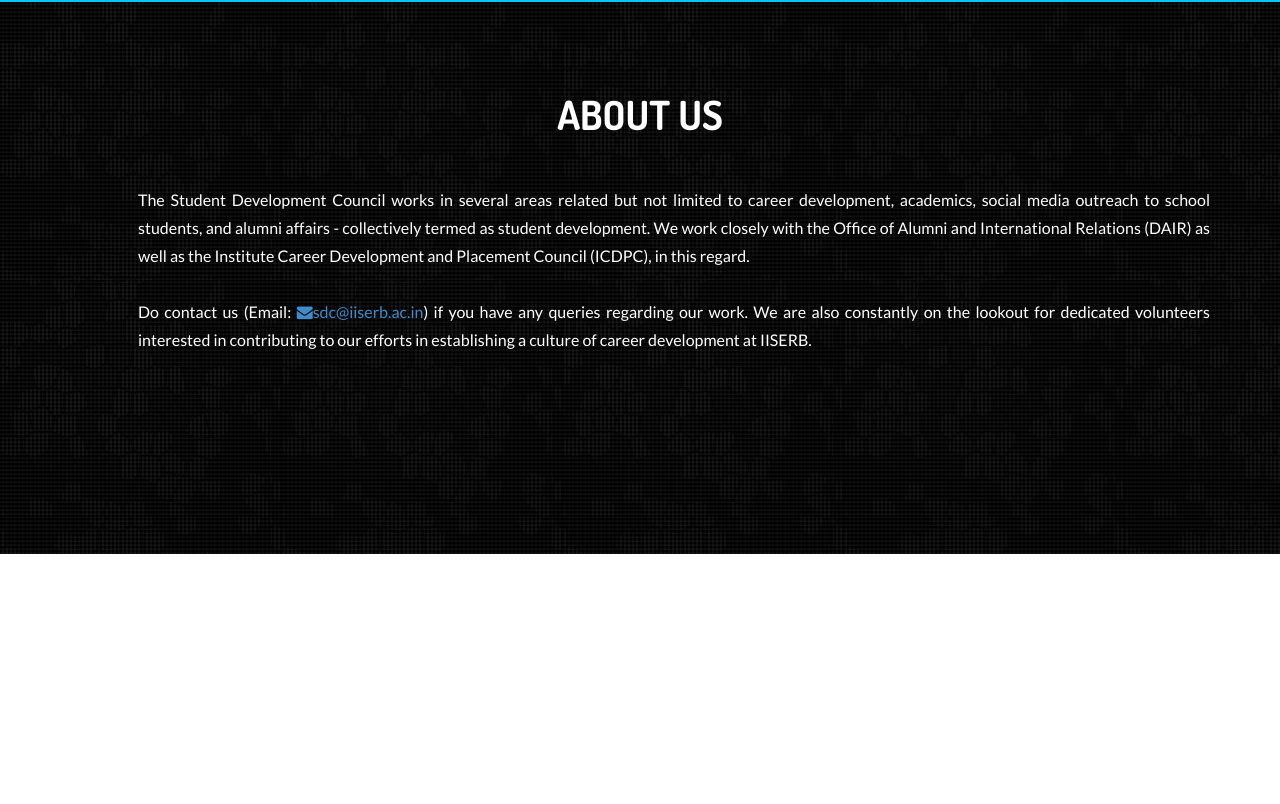
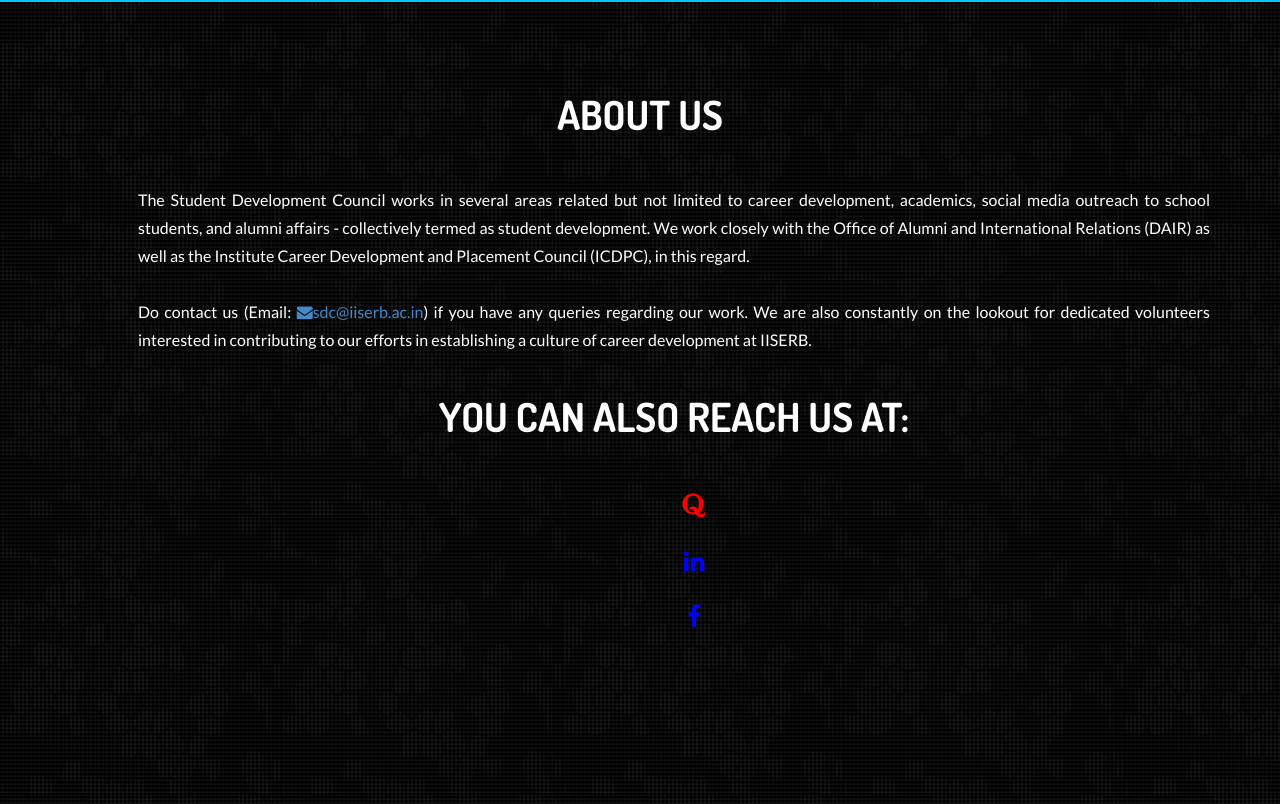
Before and after one commit to shivanBhatt/sdc_website, a plain HTML site: page index.html in a window 1280 px wide. Shown: the part 3048-3852 px from the top of the page. Before the commit the page ends 3602 px from the top, so only its background shows below. Drawn offline with Linux system fonts and the light colour scheme.

Commit message:
Update index.html

```diff
--- a/index.html
+++ b/index.html
@@ -242,7 +242,20 @@
 						<div class="contact-info-box address clearfix">
 							<p align="justify"> The Student Development Council works in several areas related but not limited to career development, academics, social media outreach to school students, and alumni affairs - collectively termed as student development. We work closely with the Office of Alumni and International Relations (DAIR) as well as the Institute Career Development and Placement Council (ICDPC), in this regard.
 								<br><br>Do contact us (Email: <a href="mailto: sdc@iiserb.ac.in"><i class="far fa-envelope"></i>sdc@iiserb.ac.in</a>) if you have any queries regarding our work. We are also constantly on the lookout for dedicated volunteers interested in contributing to our efforts in establishing a culture of career development at IISERB. </p>
+					<div class="row">
+					<div class="w3_agileits_social_media">
+							<h2 align="center">You can also reach us at:</h2>
+						<ul align="center">
+							<li><a href="https://www.quora.com/profile/SDC-IISER-Bhopal"><i class="fa-quora" aria-hidden="true" style="font-size:24px;color:red"></i></a></li>
+							<br>
+							<li><a href="https://www.linkedin.com/in/placementcell-iiserbhopal"><i class="fab fa-linkedin" aria-hidden="true" style="font-size:24px;color:blue"></i>
+							<br>
+							<br>
+							</a></li><li><a href="https://www.facebook.com/SDC-IISER-Bhopal-1941404126114440/" class="wthree_facebook" target="_blank"><i class="fa-facebook" aria-hidden="true" style="font-size:24px;color:blue"></i></a></li>
+						</ul>
 					</div>
+				</div>
+						</div>
 
 	</footer>
 	<script type="text/javascript">
```
